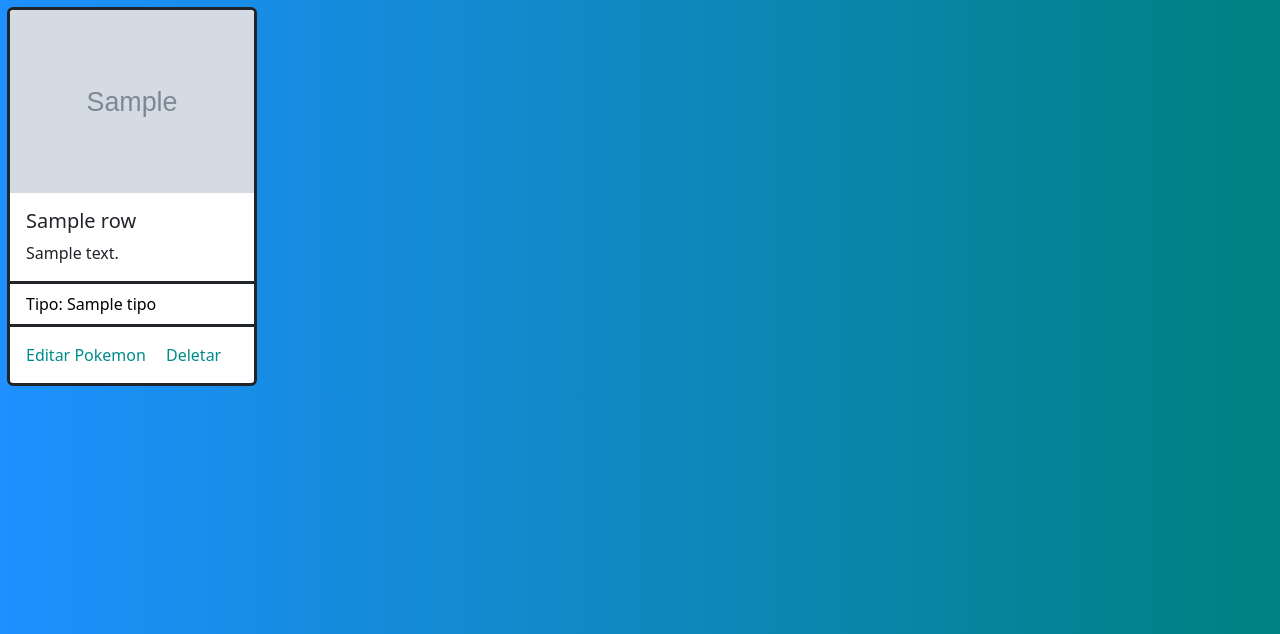
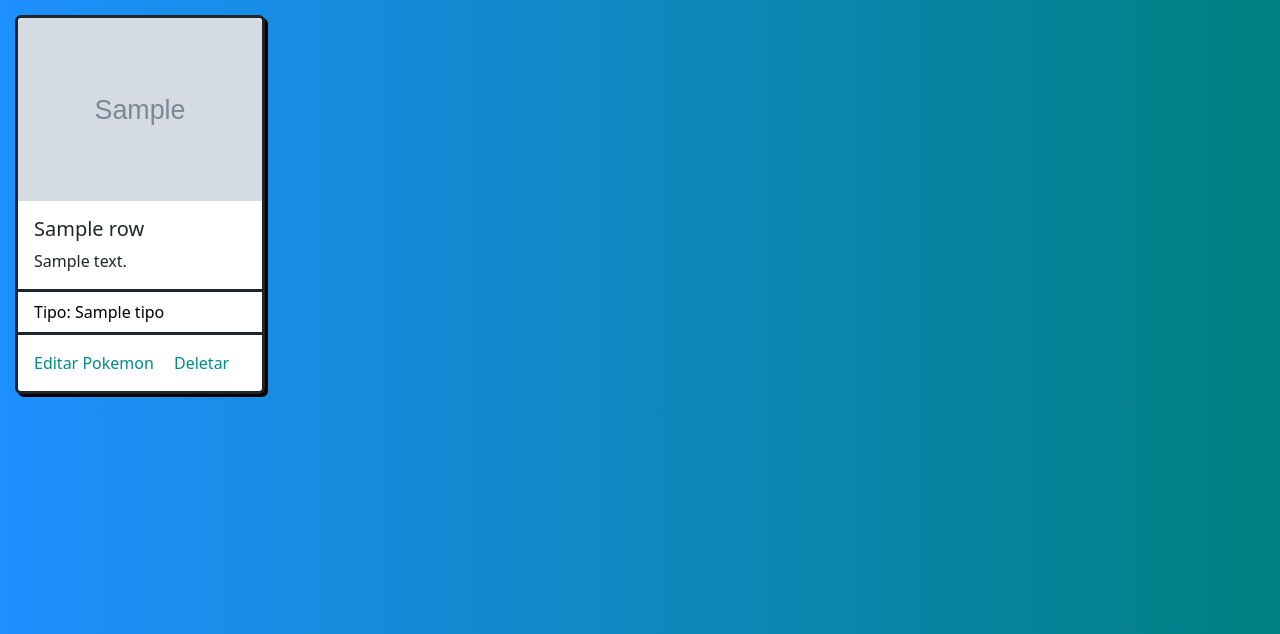
Before and after one commit to mateus040/Pokedex, a PHP site: template View/modules/Pokemon/ListarPokemon.php in a window 1280 px wide. Shown: the top 634 px of the page. Run offline with PHP 8.4, Linux system fonts and the light colour scheme; the template is opened without the code that fills it: most values are stand-ins (such as "Sample title", 1, 10 or a date in 2020); grey boxes marked "Sample" are stand-in pictures.

Commit message:
adicionando estilos

```diff
--- a/css/Listar.css
+++ b/css/Listar.css
@@ -4,11 +4,12 @@ body{
 
 .card{
     width: 250px;
-    margin: 7px;
+    margin: 15px;
     font-size: 16px;
     display: inline-flex;
     max-width: 300px;
     border: solid;
+    box-shadow: 3px 3px black;
 }
 
 .list-group-item{
```
